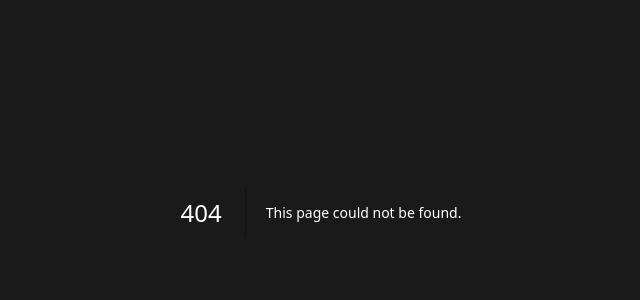
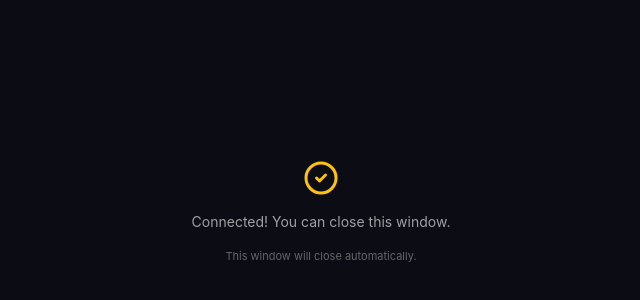
Before and after one commit to Draguniteus/sparkie-studio, a Next.js app: page /connectors/callback in a window 1280 px wide. Before the commit this address had no page. Shown: the part 188-488 px from the top of the page, without its empty margins (319-959 px from the left). Built offline with nearby package versions, Linux system fonts and the light colour scheme.

Commit message:
feat: Phase 4 — OAuth callback page

```diff
--- /dev/null
+++ b/src/app/connectors/callback/page.tsx
@@ -0,0 +1,41 @@
+"use client"
+
+import { useEffect, useState } from "react"
+import { CheckCircle2, XCircle, Loader2 } from "lucide-react"
+
+export default function ConnectorsCallbackPage() {
+  const [status, setStatus] = useState<"loading" | "success" | "error">("loading")
+  const [message, setMessage] = useState("Completing connection...")
+
+  useEffect(() => {
+    // Signal the opener window and close
+    const timer = setTimeout(() => {
+      setStatus("success")
+      setMessage("Connected! You can close this window.")
+      // Notify opener
+      if (window.opener) {
+        window.opener.postMessage({ type: "sparkie_oauth_complete" }, "*")
+        setTimeout(() => window.close(), 1500)
+      }
+    }, 800)
+    return () => clearTimeout(timer)
+  }, [])
+
+  return (
+    <div className="flex h-screen w-screen items-center justify-center bg-[#0c0c14]">
+      <div className="flex flex-col items-center gap-4 text-center px-6">
+        {status === "loading" && (
+          <Loader2 size={36} className="animate-spin text-honey-500" />
+        )}
+        {status === "success" && (
+          <CheckCircle2 size={36} className="text-honey-500" />
+        )}
+        {status === "error" && (
+          <XCircle size={36} className="text-red-400" />
+        )}
+        <p className="text-sm text-text-secondary">{message}</p>
+        <p className="text-[11px] text-text-muted">This window will close automatically.</p>
+      </div>
+    </div>
+  )
+}
```
